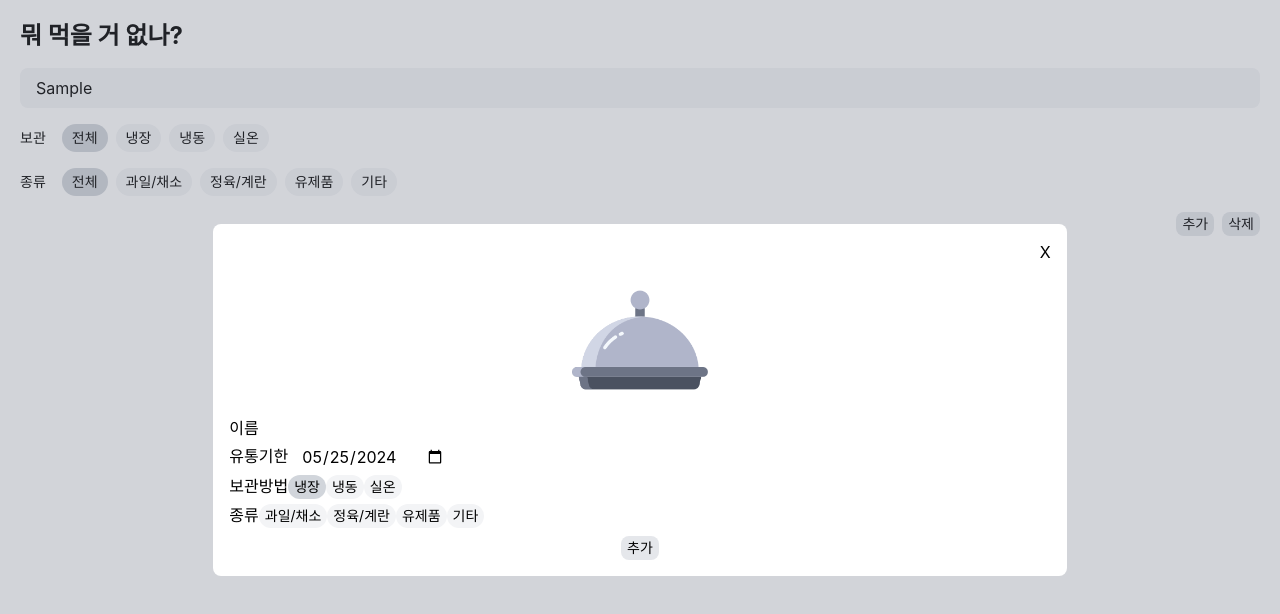
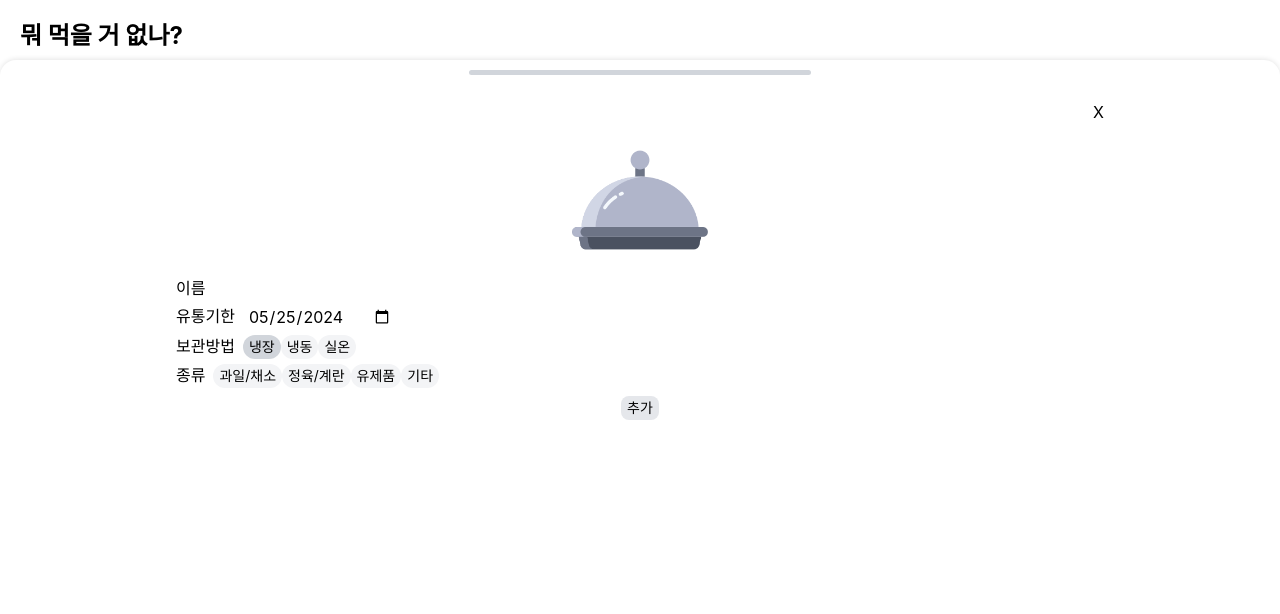
Before and after one commit to she0108/fridge-app, a React (Create React App) app: page / in a window 1280 px wide. Both pictures are taken after typing "Sample" into the empty fields and a click on the button "추가". Shown: the top 614 px of the page. Built offline with nearby package versions, Linux system fonts and the light colour scheme.

Commit message:
feat: Drawer component

```diff
--- a/src/App.js
+++ b/src/App.js
@@ -5,6 +5,7 @@ import Header from "./components/Header";
 import FoodList from "./components/FoodList";
 import AddModal from "./components/AddModal";
 import { CATEGORY, STORAGE } from "./data/filter";
+import Drawer from "./components/Drawer";
 
 function App() {
   const [items, setItems] = useState(null);
@@ -51,7 +52,7 @@ function App() {
   }
 
   return (
-    <div className="w-screen min-h-screen relative p-5 flex flex-col gap-4">
+    <div className="w-screen min-h-dvh relative p-5 flex flex-col gap-3">
       <Header />
       <SearchBar />
       <FilterBar
@@ -81,7 +82,11 @@ function App() {
         </button>
       </section>
       <FoodList items={items} filter={filter} />
-      {isOpen && <AddModal add={addItem} close={() => setIsOpen(false)} />}
+      {isOpen && (
+        <Drawer isOpen={isOpen} setIsOpen={setIsOpen}>
+          <AddModal add={addItem} close={() => setIsOpen(false)} />
+        </Drawer>
+      )}
     </div>
   );
 }
--- a/src/components/AddModal.jsx
+++ b/src/components/AddModal.jsx
@@ -22,11 +22,7 @@ export default function AddModal({ add, close }) {
   }
 
   return (
-    <section
-      id="add-modal"
-      className="absolute left-0 top-0 w-full h-full bg-gray-500/30 flex justify-center items-center"
-    >
-      <div className="w-2/3 bg-white rounded-lg flex flex-col gap-1 p-4">
+    <div className="w-3/4 bg-white rounded-lg flex flex-col gap-1 p-4">
       <button onClick={close} className="ml-auto">
         X
       </button>
@@ -56,7 +52,7 @@ export default function AddModal({ add, close }) {
         />
       </div>
       <div>
-          <label>보관방법</label>
+        <label className="w-16 mr-2">보관방법</label>
         {STORAGE.map((item) =>
           storage === item ? (
             <button
@@ -77,7 +73,7 @@ export default function AddModal({ add, close }) {
         )}
       </div>
       <div>
-          <label>종류</label>
+        <label className="w-16 mr-2">종류</label>
         {CATEGORY.map((item) =>
           category === item ? (
             <button
@@ -104,6 +100,5 @@ export default function AddModal({ add, close }) {
         추가
       </button>
     </div>
-    </section>
   );
 }
--- /dev/null
+++ b/src/components/Drawer.jsx
@@ -0,0 +1,121 @@
+import { useState, useRef, useEffect } from "react";
+
+const MAX_HEIGHT = window.innerHeight - 60;
+const MIN_HEIGHT = 0;
+
+export default function Drawer({ children, isOpen, setIsOpen }) {
+  const [visibleHeight, setVisibleHeight] = useState(MIN_HEIGHT);
+  const [isDragging, setIsDragging] = useState(false);
+  const dragRef = useRef(null);
+  const startDragY = useRef(0);
+
+  useEffect(() => {
+    if (isOpen) {
+      changeHeight(MAX_HEIGHT);
+    }
+  }, [isOpen]);
+
+  // 클릭 시 드로어 열림/닫힘
+  const handleClick = () => {
+    if (visibleHeight === MAX_HEIGHT) {
+      changeHeight(MIN_HEIGHT);
+    } else if (visibleHeight === MIN_HEIGHT) {
+      changeHeight(MAX_HEIGHT);
+    }
+  };
+
+  // PC 클릭 핸들러
+  const handleMouseDown = (event) => {
+    setIsDragging(true);
+    startDragY.current = event.clientY;
+  };
+
+  const handleMouseMove = (event) => {
+    if (isDragging) {
+      const offsetY = event.clientY - startDragY.current;
+      setVisibleHeight(visibleHeight - offsetY);
+      startDragY.current = event.clientY;
+    }
+  };
+
+  const handleMouseUp = () => {
+    if (isDragging) {
+      if (visibleHeight > MAX_HEIGHT / 2) {
+        changeHeight(MAX_HEIGHT);
+      } else {
+        changeHeight(MIN_HEIGHT);
+      }
+    }
+    setIsDragging(false);
+  };
+
+  // 모바일 터치 핸들러
+  const handleTouchStart = (event) => {
+    setIsDragging(true);
+    startDragY.current = event.touches[0].clientY;
+  };
+
+  const handleTouchMove = (event) => {
+    if (isDragging) {
+      const offsetY = event.touches[0].clientY - startDragY.current;
+      setVisibleHeight(visibleHeight - offsetY);
+      startDragY.current = event.touches[0].clientY;
+    }
+  };
+
+  const handleTouchEnd = () => {
+    if (isDragging) {
+      if (visibleHeight > MAX_HEIGHT / 2) {
+        changeHeight(MAX_HEIGHT);
+      } else {
+        changeHeight(MIN_HEIGHT);
+      }
+    }
+    setIsDragging(false);
+  };
+
+  // 드로어에 애니메이션 효과 적용
+  const changeHeight = (height) => {
+    // 애니메이션 효과를 추가하기 위해 transition 속성 추가
+    if (dragRef.current) dragRef.current.style.transition = "height 0.3s ease";
+
+    const intervalId = setInterval(() => {
+      setVisibleHeight(height);
+    }, 20);
+
+    setTimeout(() => {
+      clearInterval(intervalId);
+      // 애니메이션 종료 후에 다시 transition 속성 추가
+      if (dragRef.current) dragRef.current.style.transition = "";
+      if (height === MIN_HEIGHT) setIsOpen(false);
+    }, 300);
+  };
+
+  return (
+    <div
+      id="wrapper"
+      ref={dragRef}
+      style={{ height: `${visibleHeight}px` }}
+      className="absolute bottom-0 left-0 w-full rounded-t-2xl bg-white flex flex-col items-center overflow-hidden shadow-[0_-1px_5px_0_rgba(0,0,0,0.1)]"
+    >
+      <div
+        id="handle-container"
+        onClick={handleClick}
+        onMouseDown={handleMouseDown}
+        onMouseMove={handleMouseMove}
+        onMouseUp={handleMouseUp}
+        onMouseLeave={handleMouseUp}
+        onTouchStart={handleTouchStart}
+        onTouchMove={handleTouchMove}
+        onTouchEnd={handleTouchEnd}
+        className="w-2/3 h-6 flex justify-center items-center cursor-grab"
+      >
+        <div
+          id="handle"
+          className="w-2/5 h-[5px] m-2.5 rounded-md bg-gray-300 cursor-grab"
+        />
+      </div>
+      {children}
+    </div>
+  );
+}
--- a/src/components/FilterBar.jsx
+++ b/src/components/FilterBar.jsx
@@ -1,12 +1,13 @@
 export default function FilterBar({ name, tags, selected, selectFilter }) {
   return (
     <section id="filter-bar" className="flex flex-row items-center gap-2">
-      <h5 className="pr-2 text-sm">{name}</h5>
+      <h5 className="pr-2 text-sm whitespace-nowrap">{name}</h5>
+      <div className="flex flex-row gap-2 overflow-x-auto">
         {["전체", ...tags].map((tag) =>
           selected === tag ? (
             <button
               key={tag}
-            className="px-2.5 py-1 rounded-full text-sm bg-gray-300"
+              className="px-2.5 py-1 rounded-full text-sm bg-gray-300 whitespace-nowrap"
             >
               {tag}
             </button>
@@ -14,12 +15,13 @@ export default function FilterBar({ name, tags, selected, selectFilter }) {
             <button
               key={tag}
               onClick={() => selectFilter(tag)}
-            className="px-2.5 py-1 rounded-full text-sm bg-gray-100"
+              className="px-2.5 py-1 rounded-full text-sm bg-gray-100 whitespace-nowrap"
             >
               {tag}
             </button>
           )
         )}
+      </div>
     </section>
   );
 }
--- a/src/components/FoodItem.jsx
+++ b/src/components/FoodItem.jsx
@@ -2,7 +2,6 @@ import { calculateDaysRemaining } from "../utils/date";
 
 function getDday(date) {
   const daysRemaining = calculateDaysRemaining(date);
-  console.log(daysRemaining);
   if (daysRemaining > 0) return `D-${daysRemaining}`;
   else if (daysRemaining < 0) return `D+${-daysRemaining}`;
   else return `D-DAY`;
--- a/src/components/SearchBar.jsx
+++ b/src/components/SearchBar.jsx
@@ -4,7 +4,7 @@ export default function SearchBar() {
       <input
         type="search"
         placeholder="찾는 식품을 검색해보세요"
-        className="w-full px-4 py-2 text-base rounded-lg bg-gray-100 focus:outline-none"
+        className="w-full px-4 py-2 mb-1 text-base rounded-lg bg-gray-100 focus:outline-none"
       />
     </section>
   );
```
Lines whose indentation alone changed are shown as unchanged.
